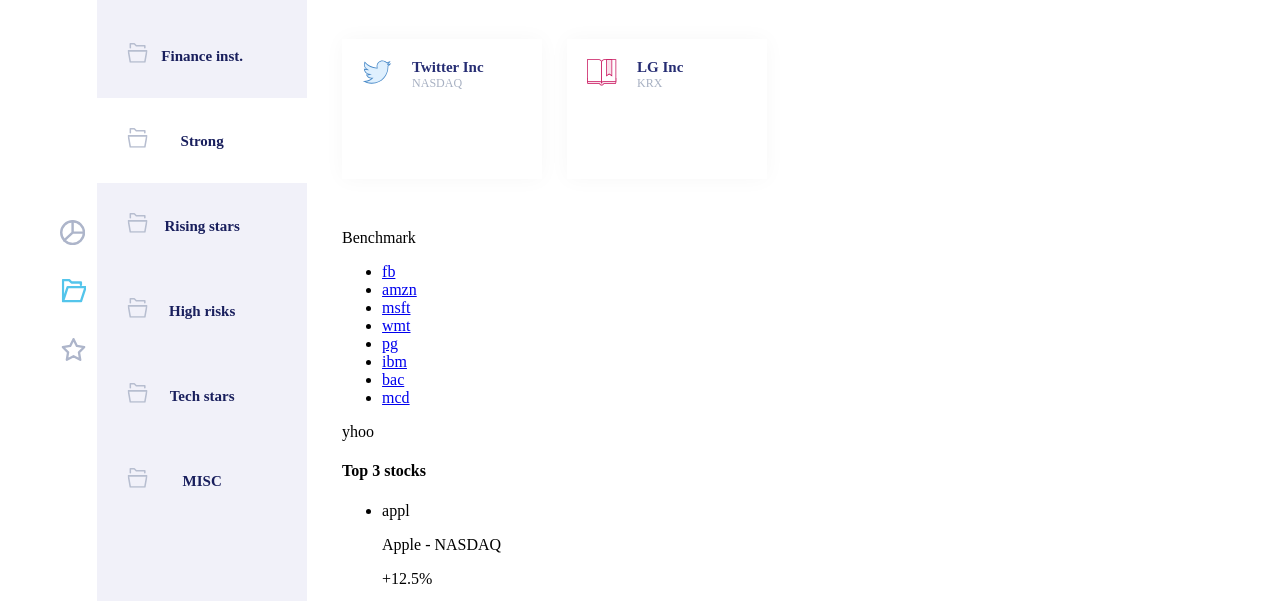
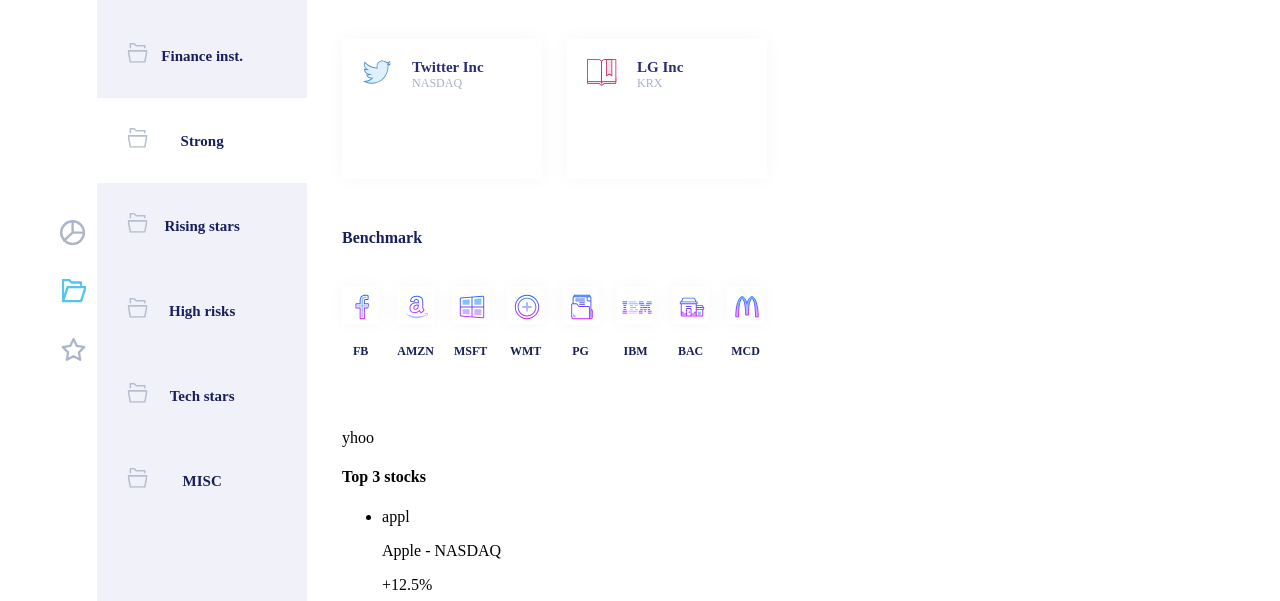
Before and after one commit to tatiana-oleynik/edcth-ui, a website: page index.html in a window 1280 px wide. Shown: the part 130-731 px from the top of the page. Drawn offline with nearby package versions, Linux system fonts and the light colour scheme; files that its build step writes are made by us from their sources; files whose address does not match are found by name.

Commit message:
Adding styles to the benchmark

```diff
--- /dev/null
+++ b/source/sass/blocks/benchmark.scss
@@ -0,0 +1,90 @@
+.benchmark {
+  margin-bottom: 70px;
+}
+
+.benchmark__title {
+  @include indents;
+  font-size: 16px;
+  font-weight: bold;
+  color: #191f5d;
+
+  margin-bottom: 40px;
+}
+
+.benchmark__list {
+  @include indents;
+  display: flex;
+
+  list-style: none;
+}
+
+.benchmark__link {
+  font-size: 12px;
+  font-weight: bold;
+  color: #191f5d;
+  text-align: center;
+  text-transform: uppercase;
+  text-decoration: none;
+}
+
+.benchmark__item {
+  margin-right: 18px;
+}
+
+.benchmark__logo {
+  position: relative;
+
+  width: 37px;
+  height: 37px;
+  margin-bottom: 20px;
+
+  background-color: #ffffff;
+  box-shadow: 0 0 20px rgba(247, 247, 247, 1);
+}
+
+.benchmark__logo::before {
+  content: "";
+
+  position: absolute;
+  top: 5px;
+  left: 5px;
+
+  width: 30px;
+  height: 30px;
+}
+
+.benchmark__logo--fb::before {
+  background: url("../img/fb.svg") no-repeat;
+}
+
+.benchmark__logo--amzn::before {
+  background: url("../img/amazon.svg") no-repeat;
+}
+
+.benchmark__logo--msft::before {
+  background: url("../img/msft.svg") no-repeat;
+}
+
+.benchmark__logo--wmt::before {
+  background: url("../img/plus.svg") no-repeat;
+}
+
+.benchmark__logo--pg::before {
+  background: url("../img/document.svg") no-repeat;
+}
+
+.benchmark__logo--ibm::before {
+  background: url("../img/ibm.svg") no-repeat;
+}
+
+.benchmark__logo--bac::before {
+  background: url("../img/home.svg") no-repeat;
+}
+
+.benchmark__logo--mcd::before {
+  background: url("../img/mcdonalds.svg") no-repeat;
+}
+
+.benchmark__icon {
+  margin-top: 3px;
+}
--- a/source/sass/style.scss
+++ b/source/sass/style.scss
@@ -6,3 +6,4 @@
 @import "blocks/portfolios.scss";
 @import "blocks/page-header.scss";
 @import "blocks/graphs.scss";
+@import "blocks/benchmark.scss";
```
